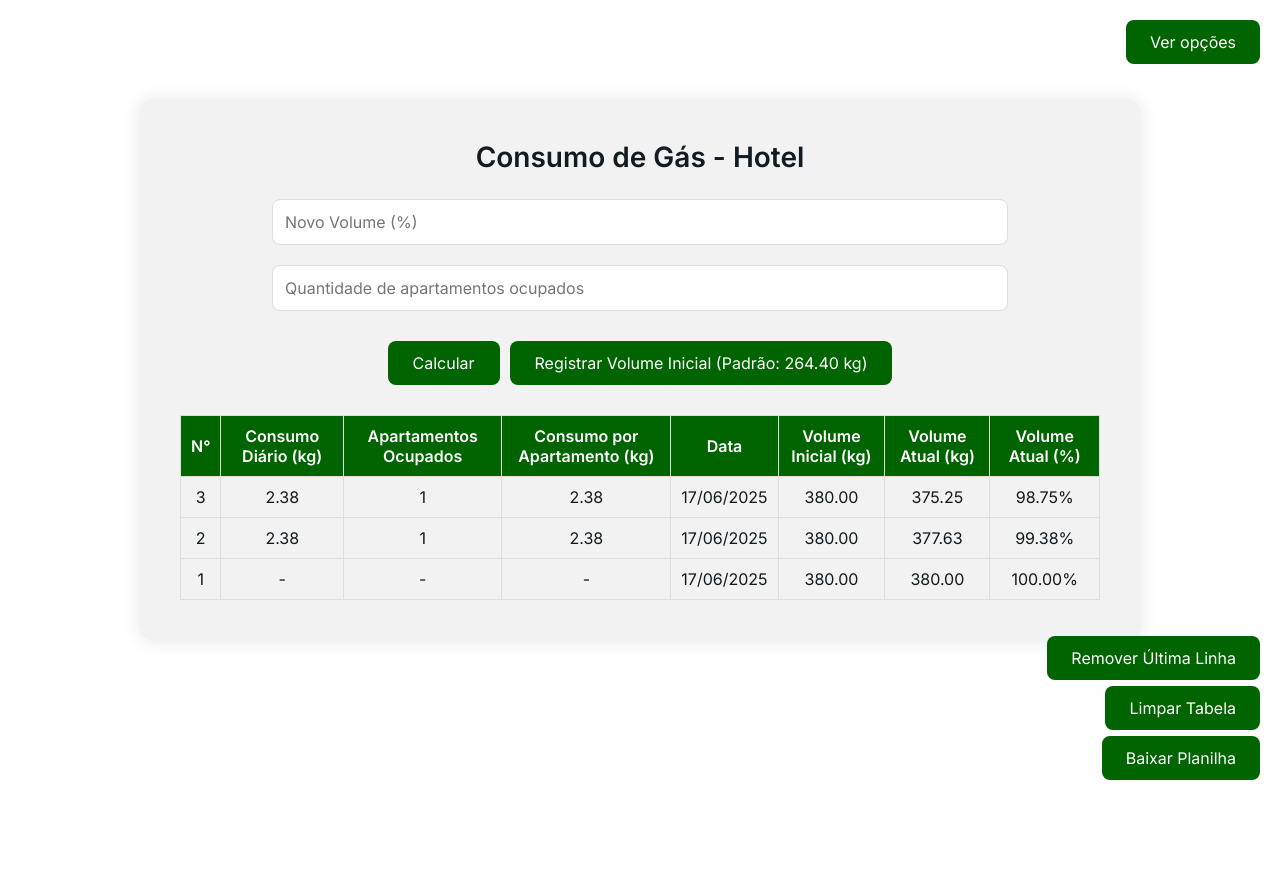
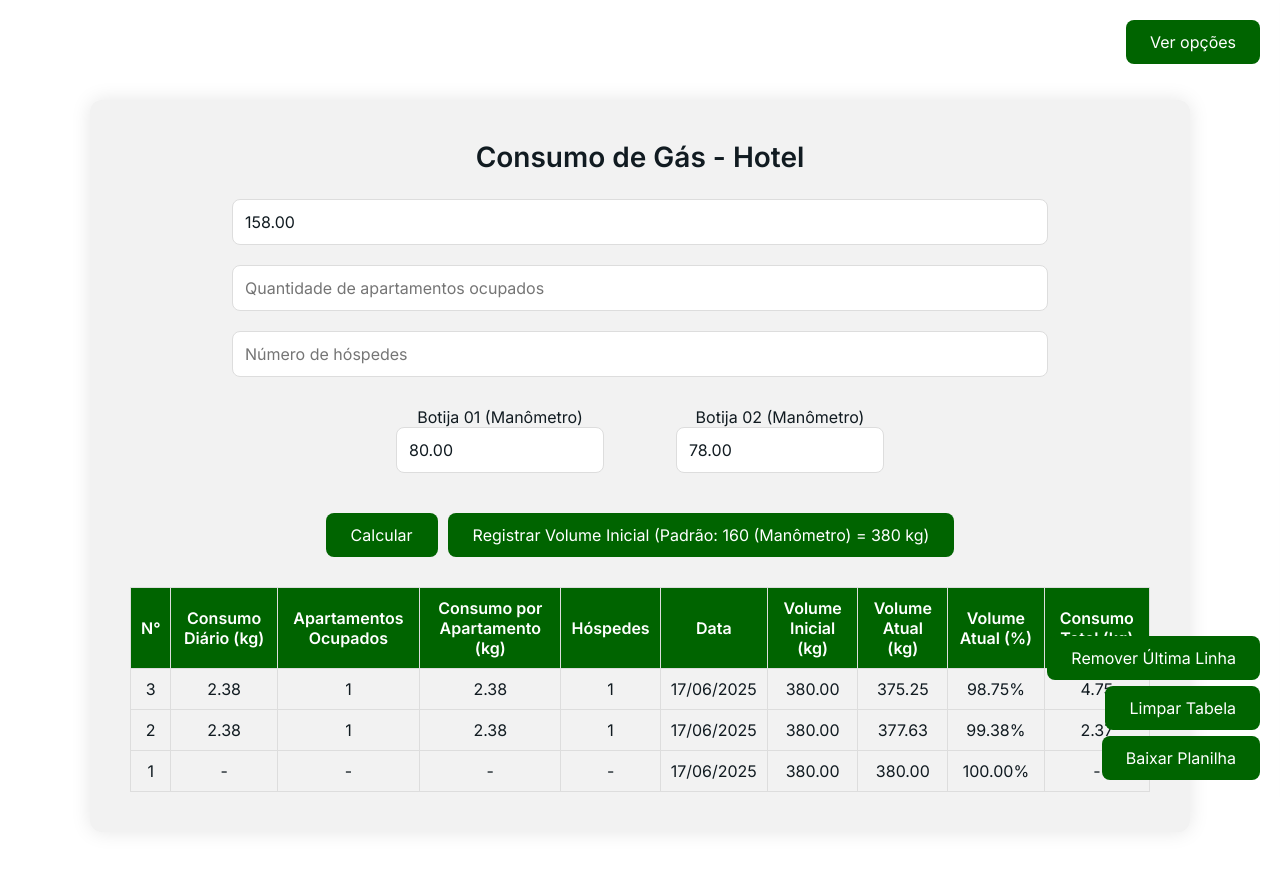
Before and after one commit to Leandrogtgs/Projeto-Controle-Hotel, a Django app: page /consumo-gas-rvn/ in a window 1280 px wide. Run offline with Django 4.2, Linux system fonts and the light colour scheme; a user stored in the database is signed in; data comes from the database, SQL or seed files in the repository; both versions use the stored data as it was after the commit.

Commit message:
versao final

```diff
--- a/minha_pagina/templates/minha_pagina/consumo_gas_rvn.html
+++ b/minha_pagina/templates/minha_pagina/consumo_gas_rvn.html
@@ -52,7 +52,7 @@
       box-shadow: 0 0 20px rgba(0, 0, 0, 0.1);
       text-align: center;
       width: 100%;
-    max-width: 1000px;
+      max-width: 1100px;
       box-sizing: border-box;
       margin-top: 60px;
       position: relative;
@@ -207,7 +207,6 @@
       }
     }
   </style>
-
 </head>
 <body>
 
@@ -236,17 +235,37 @@
     </div>
 
     <!-- Formulário -->
+    <!-- Formulário -->
     <form id="consumoForm" method="post">
       {% csrf_token %}
-      <input type="number" id="consumo_diario" name="consumo_diario" placeholder="Novo Volume (%)" step="0.01" min="0" max="100" required />
+      <input type="number" id="consumo_diario" name="consumo_diario" placeholder="Novo Volume (%)" step="0.01" min="0" max="320" required />
       <br />
       <input type="number" id="apartamentos_ocupados" name="apartamentos_ocupados" placeholder="Quantidade de apartamentos ocupados" min="1" required />
       <br />
-      <div style="display: flex; justify-content: center; gap: 10px; flex-wrap: wrap;">
+
+      <input type="number" id="hospedes" name="hospedes" placeholder="Número de hóspedes" min="1" required />
+
+
+      <!-- Campos das Botijas -->
+      <div style="display: flex; gap: 20px; justify-content: center; margin-top: 10px; flex-wrap: nowrap;">
+        <div style="display: flex; flex-direction: column; align-items: center; min-width: 120px;">
+          <label for="botija_01">Botija 01 (Manômetro)</label>
+          <input type="number" id="botija_01" name="botija_01" step="0.01" min="0" />
+        </div>
+        <div style="display: flex; flex-direction: column; align-items: center; min-width: 120px;">
+          <label for="botija_02">Botija 02 (Manômetro)</label>
+          <input type="number" id="botija_02" name="botija_02" step="0.01" min="0" />
+        </div>
+
+      </div>
+
+
+      <div style="display: flex; justify-content: center; gap: 10px; flex-wrap: wrap; margin-top: 10px;">
         <button type="submit">Calcular</button>
-        <button type="button" onclick="registrarVolumeInicial()">Registrar Volume Inicial (Padrão: 264.40 kg)</button>
+        <button type="button" onclick="registrarVolumeInicial()">Registrar Volume Inicial (Padrão: 160 (Manômetro) = 380 kg)</button>
       </div>
     </form>
+
 
     <div id="resultado" style="margin-top: 15px; font-weight: 600; color: #111b21;"></div>
 
@@ -259,10 +278,12 @@
             <th id="thConsumoDiario">Consumo Diário (kg)</th>
             <th>Apartamentos Ocupados</th>
             <th id="thConsumoPorApartamento">Consumo por Apartamento (kg)</th>
+            <th>Hóspedes</th>
             <th>Data</th>
             <th>Volume Inicial (kg)</th>
             <th>Volume Atual (kg)</th>
             <th>Volume Atual (%)</th>
+            <th>Consumo Total (kg)</th>
           </tr>
         </thead>
         <tbody>
@@ -287,8 +308,9 @@
 
   let tipoConsumoAtual = 'Gás'; // Fixo para esta página
   let registrosCache = [];
-  let volumeInicialPadraoKg = 264.40; // Volume inicial padrão para gás em KG
+  let volumeInicialPadraoKg = 380; // Volume inicial padrão para gás em KG
   let ultimoVolumeInicialRegistrado = null; // Armazena o volume inicial efetivamente usado
+
 
   // --- Funções Auxiliares ---
   function abrirMenu() {
@@ -317,6 +339,19 @@
       console.error('Erro ao buscar registros:', error);
       alert('Não foi possível carregar os registros. Tente novamente mais tarde.');
     }
+
+    // Atualiza os campos das botijas com base no último registro que tiver dados válidos
+    const ultimoComBotijas = registrosCache.slice().reverse().find(r =>
+      r.botija_01 !== undefined || r.botija_02 !== undefined || r.botija_03 !== undefined || r.botija_04 !== undefined
+    );
+
+    if (ultimoComBotijas) {
+      document.getElementById('botija_01').value = parseFloat(ultimoComBotijas.botija_01 || 0).toFixed(2);
+      document.getElementById('botija_02').value = parseFloat(ultimoComBotijas.botija_02 || 0).toFixed(2);
+
+      atualizarVolumeTotal(); // Atualiza o campo de consumo_diario com base nas botijas
+    }
+
   }
 
   async function postData(url, data) {
@@ -361,10 +396,12 @@
       <td>${registro.consumo !== null ? registro.consumo : '-'}</td>
       <td>${registro.apartamentos !== null ? registro.apartamentos : '-'}</td>
       <td>${registro.consumo_por_apartamento !== null ? registro.consumo_por_apartamento : '-'}</td>
+      <td>${registro.hospedes !== null ? registro.hospedes : '-'}</td>
       <td>${registro.data ? new Date(registro.data + 'T00:00:00').toLocaleDateString('pt-BR') : '-'}</td>
       <td>${registro.volume_inicial !== null ? registro.volume_inicial : '-'}</td>
       <td>${registro.volume_atual !== null ? registro.volume_atual : '-'}</td>
       <td>${volumePorcentagem}</td>
+      <td>${registro.consumo_total * -1 || "-"}</td>
       `;
       tabelaConsumoBody.appendChild(linha);
     });
@@ -372,7 +409,7 @@
 
   function atualizarUIparaTipo(tipo) {
     tituloConsumo.textContent = `Consumo de ${tipo} - Hotel`;
-    inputConsumoDiario.placeholder = "Novo Volume (%)";
+    inputConsumoDiario.placeholder = "Leitura do manômetro (0 a 160)";
     thConsumoDiario.textContent = "Consumo Diário (kg)";
     thConsumoPorApartamento.textContent = "Consumo por Apartamento (kg)";
     document.getElementById('resultado').textContent = '';
@@ -410,40 +447,45 @@
 
       const volumeFormatado = volumeParaRegistrar.toFixed(2);
 
-      const result = await postData(initialVolumeUrl, { tipo: tipoConsumoAtual, volumeInicial: volumeFormatado });
+      const registroInicialData = {
+        tipo: tipoConsumoAtual,
+        consumo: '-',
+        apartamentos: '-',
+        consumoPorApartamento: '-',
+        volumeInicial: volumeFormatado,
+        volumeAtual: volumeFormatado
+      };
 
-      if (result && result.success) {
+      // Registra o volume inicial como o primeiro e único registro visível
+      const registroSalvo = await postData(apiUrl, registroInicialData);
+
+      if (registroSalvo) {
         alert(`Volume inicial de ${tipoConsumoAtual.toLowerCase()} (${volumeFormatado} kg) registrado com sucesso.`);
         ultimoVolumeInicialRegistrado = volumeParaRegistrar;
-
-          // Removido o segundo postData para evitar duplicação
-          fetchRegistros(tipoConsumoAtual); // Recarrega a tabela
+        fetchRegistros(tipoConsumoAtual); // Atualiza a tabela
       } else {
         alert('Falha ao registrar o volume inicial no servidor.');
       }
     }
 
 
-
-
-
     // --- Event Listeners ---
     document.getElementById('consumoForm').addEventListener('submit', async function(event) {
       event.preventDefault();
 
-    const percentualVolumeInput = document.getElementById('consumo_diario').value;
+      const manometroInput = document.getElementById('consumo_diario').value;
       const apartamentosInput = document.getElementById('apartamentos_ocupados').value;
 
       const apartamentos = parseInt(apartamentosInput);
-    const percentualVolume = parseFloat(percentualVolumeInput.replace(',', '.'));
+      const leituraManometro = parseFloat(manometroInput.replace(',', '.')); // valor de 0 a 320
 
       if (isNaN(apartamentos) || apartamentos <= 0) {
         alert("A quantidade de apartamentos ocupados deve ser um número maior que zero.");
         return;
       }
 
-    if (isNaN(percentualVolume) || percentualVolume < 0 || percentualVolume > 100) {
-      alert("Informe um valor percentual válido (0 a 100).");
+      if (isNaN(leituraManometro) || leituraManometro < 0 || leituraManometro > 320) {
+        alert("Informe uma leitura válida do manômetro (0 a 320).");
       return;
     }
 
@@ -453,7 +495,8 @@
         return;
     }
 
-    const novoVolumeAtualKg = (percentualVolume / 100) * volInicial;
+    // Converte leitura do manômetro em kg: 320 posições = 760 kg → 2.375 kg por unidade
+    const novoVolumeAtualKg = leituraManometro * 2.375;
     const volumeAnteriorKg = obterVolumeAtualMaisRecente(tipoConsumoAtual);
 
     if (volumeAnteriorKg === null) {
@@ -461,17 +504,10 @@
       return;
     }
 
-    // Validação: O novo volume em KG não pode ser maior que o anterior
-    // No entanto, a entrada é em %, então a validação direta é mais complexa.
-    // Vamos confiar que o cálculo do consumo abaixo lida com isso.
-    // if (novoVolumeAtualKg > volumeAnteriorKg) { ... } // Pode ser útil em alguns casos
-
     const consumoCalculadoKg = volumeAnteriorKg - novoVolumeAtualKg;
 
     if (consumoCalculadoKg < 0) {
-        alert(`O cálculo resultou em consumo negativo (${consumoCalculadoKg.toFixed(2)} kg). Verifique o percentual informado ou o volume anterior.`);
-        // Isso pode acontecer se o volumeAnteriorKg for menor que novoVolumeAtualKg,
-        // indicando um possível erro na sequência de registros ou no % informado.
+      alert(`O cálculo resultou em consumo negativo (${consumoCalculadoKg.toFixed(2)} kg). Verifique a leitura informada ou o volume anterior.`);
       return;
     }
 
@@ -485,9 +521,14 @@
       consumo: consumoCalculadoKg.toFixed(2),
       apartamentos: apartamentos,
       consumo_por_apartamento: consumoPorApartamentoKg.toFixed(2),
+      hospedes: parseInt(document.getElementById('hospedes').value) || 0,
       volumeInicial: volInicial.toFixed(2),
-      volumeAtual: novoVolumeAtualKg.toFixed(2)
+      volumeAtual: novoVolumeAtualKg.toFixed(2),
+      botija_01: parseFloat(document.getElementById('botija_01').value) || 0,
+      botija_02: parseFloat(document.getElementById('botija_02').value) || 0
+
     };
+
 
     const registroSalvo = await postData(apiUrl, novoRegistroData);
 
@@ -498,6 +539,8 @@
       alert('Falha ao salvar o registro no servidor.');
     }
   });
+
+
 
   document.getElementById('btnRemoverUltimaLinha').addEventListener('click', async () => {
     if (confirm(`Tem certeza que deseja remover o último registro de ${tipoConsumoAtual}?`)) {
@@ -570,6 +613,23 @@
   // Adiciona evento ao botão de download
   document.getElementById('btnBaixarPlanilha').addEventListener('click', baixarTabelaComoExcel);
 
+  // 04 botijas *****
+  function atualizarVolumeTotal() {
+  const botija1 = parseFloat(document.getElementById('botija_01').value) || 0;
+  const botija2 = parseFloat(document.getElementById('botija_02').value) || 0;
+
+
+  const total = botija1 + botija2;
+
+  // Atualiza o campo de volume (antes usado para %)
+  document.getElementById('consumo_diario').value = total.toFixed(2);
+  }
+
+  // Adiciona os event listeners para atualizar sempre que um campo mudar
+  ['botija_01', 'botija_02'].forEach(id => {
+  document.getElementById(id).addEventListener('input', atualizarVolumeTotal);
+  });
+
 
 
 </script>
--- a/minha_pagina/views.py
+++ b/minha_pagina/views.py
@@ -51,6 +51,11 @@ def api_registros_consumo(request):
 
         data = []
         for r in registros:
+            # Calcula consumo_total na hora da consulta, caso não esteja salvo no BD
+            consumo_total = None
+            if r.volume_atual is not None and r.volume_inicial is not None:
+                consumo_total = r.volume_atual - r.volume_inicial
+
             data.append({
                 "id": r.id,
                 "tipo": r.tipo,
@@ -63,6 +68,8 @@ def api_registros_consumo(request):
                 "botija_02": r.botija_02 or "-",
                 "botija_03": r.botija_03 or "-",
                 "botija_04": r.botija_04 or "-",
+                "hospedes": r.hospedes or "-",
+                "consumo_total": consumo_total if consumo_total is not None else "-",
                 "data": r.data.strftime("%Y-%m-%d") if r.data else None,
             })
 
@@ -80,18 +87,25 @@ def api_registros_consumo(request):
                 except:
                     return None
 
+            volume_inicial = clean(dados.get("volumeInicial"))
+            volume_atual = clean(dados.get("volumeAtual"))
+
+            consumo_total = volume_atual - volume_inicial if volume_atual is not None and volume_inicial is not None else None
+
             registro = RegistroConsumo.objects.create(
                 usuario=request.user,
                 tipo=dados.get("tipo"),
                 consumo=clean(dados.get("consumo")),
                 apartamentos=clean(dados.get("apartamentos"), int),
                 consumo_por_apartamento=clean(dados.get("consumoPorApartamento")),
-                volume_inicial=clean(dados.get("volumeInicial")),
-                volume_atual=clean(dados.get("volumeAtual")),
+                volume_inicial=volume_inicial,
+                volume_atual=volume_atual,
                 botija_01=clean(dados.get("botija_01")),
                 botija_02=clean(dados.get("botija_02")),
                 botija_03=clean(dados.get("botija_03")),
                 botija_04=clean(dados.get("botija_04")),
+                hospedes=clean(dados.get("hospedes"), int),
+                consumo_total=consumo_total,
             )
 
             return JsonResponse({
@@ -106,12 +120,16 @@ def api_registros_consumo(request):
                 "botija_02": registro.botija_02 or "-",
                 "botija_03": registro.botija_03 or "-",
                 "botija_04": registro.botija_04 or "-",
+                "hospedes": registro.hospedes or "-",
+                "consumo_total": registro.consumo_total or "-",
                 "data": registro.data.strftime("%Y-%m-%d"),
             }, status=201)
 
         except Exception as e:
             print(f"Erro: {e}")
             return JsonResponse({"error": "Erro ao salvar"}, status=500)
+
+
 
 
 @login_required
@@ -259,32 +277,102 @@ def consumo_energia_rvn_view(request):
 
 
 
+@csrf_exempt
+@require_http_methods(["GET", "POST"])
 def api_registros_rvn(request):
     if request.method == 'GET':
         tipo = request.GET.get('tipo')
-        registros = ConsumoRVN.objects.filter(tipo=tipo).values()
-        return JsonResponse(list(registros), safe=False)
+        registros = ConsumoRVN.objects.filter(tipo=tipo).order_by("data", "id")
+        data = []
+
+        for r in registros:
+            # Obtém volume_inicial e volume_atual convertidos para float (ou None)
+            try:
+                volume_inicial = float(r.volume_inicial) if r.volume_inicial is not None else None
+            except:
+                volume_inicial = None
+
+            try:
+                volume_atual = float(r.volume_atual) if r.volume_atual is not None else None
+            except:
+                volume_atual = None
+
+            if volume_inicial is not None and volume_atual is not None:
+                consumo_total = volume_atual - volume_inicial
+                consumo_total_str = f"{consumo_total:.2f}"
+            else:
+                consumo_total_str = "-"
+
+            data.append({
+                "id": r.id,
+                "tipo": r.tipo,
+                "consumo": str(r.consumo) if r.consumo is not None else "-",
+                "apartamentos": r.apartamentos or "-",
+                "consumo_por_apartamento": str(r.consumo_por_apartamento) if r.consumo_por_apartamento is not None else "-",
+                "volume_inicial": str(r.volume_inicial) if r.volume_inicial is not None else "-",
+                "volume_atual": str(r.volume_atual) if r.volume_atual is not None else "-",
+                "botija_01": str(r.botija_01) if r.botija_01 is not None else "-",
+                "botija_02": str(r.botija_02) if r.botija_02 is not None else "-",
+                "hospedes": r.hospedes or "-",
+                "data": r.data.strftime('%Y-%m-%d'),
+                "consumo_total": consumo_total_str,
+            })
+
+        return JsonResponse(data, safe=False)
 
     elif request.method == 'POST':
-        data = json.loads(request.body)
-        registro = ConsumoRVN.objects.create(
-            tipo=data.get('tipo'),
-            consumo=data.get('consumo'),
-            apartamentos=data.get('apartamentos'),
-            consumo_por_apartamento=data.get('consumo_por_apartamento'),
-            volume_inicial=data.get('volumeInicial'),
-            volume_atual=data.get('volumeAtual')
-        )
-        return JsonResponse({
-            "id": registro.id,
-            "tipo": registro.tipo,
-            "consumo": str(registro.consumo),
-            "apartamentos": registro.apartamentos,
-            "consumo_por_apartamento": str(registro.consumo_por_apartamento),
-            "data": registro.data.strftime('%Y-%m-%d'),
-            "volume_inicial": str(registro.volume_inicial),
-            "volume_atual": str(registro.volume_atual)
-        })
+        try:
+            data = json.loads(request.body)
+
+            def clean(val, tipo=float):
+                if val in ("", "-", None):
+                    return None
+                try:
+                    return tipo(val)
+                except:
+                    return None
+
+            volume_inicial_val = clean(data.get('volumeInicial'))
+            volume_atual_val = clean(data.get('volumeAtual'))
+
+            registro = ConsumoRVN.objects.create(
+                tipo=data.get('tipo'),
+                consumo=clean(data.get('consumo')),
+                apartamentos=clean(data.get('apartamentos'), int),
+                consumo_por_apartamento=clean(data.get('consumo_por_apartamento')),
+                volume_inicial=volume_inicial_val,
+                volume_atual=volume_atual_val,
+                botija_01=clean(data.get("botija_01")),
+                botija_02=clean(data.get("botija_02")),
+                hospedes=clean(data.get("hospedes"), int),
+            )
+
+            # Calcula consumo_total no POST também
+            if volume_inicial_val is not None and volume_atual_val is not None:
+                consumo_total_post = volume_atual_val - volume_inicial_val
+                consumo_total_post_str = f"{consumo_total_post:.2f}"
+            else:
+                consumo_total_post_str = "-"
+
+            return JsonResponse({
+                "id": registro.id,
+                "tipo": registro.tipo,
+                "consumo": str(registro.consumo or "-"),
+                "apartamentos": registro.apartamentos or "-",
+                "consumo_por_apartamento": str(registro.consumo_por_apartamento or "-"),
+                "volume_inicial": str(registro.volume_inicial or "-"),
+                "volume_atual": str(registro.volume_atual or "-"),
+                "botija_01": str(registro.botija_01 or "-"),
+                "botija_02": str(registro.botija_02 or "-"),
+                "hospedes": registro.hospedes or "-",
+                "data": registro.data.strftime('%Y-%m-%d'),
+                "consumo_total": consumo_total_post_str,
+            }, status=201)
+
+        except Exception as e:
+            print("Erro ao salvar:", e)
+            return JsonResponse({"error": "Erro ao salvar dados"}, status=500)
+
 
 @csrf_exempt
 def remover_ultimo_rvn(request):
```
Also changed, not shown: minha_pagina/models.py (+9 -0 lines), minha_pagina/templates/minha_pagina/consumo_crb.html (+8 -1 lines), minha_pagina/templates/minha_pagina/consumo_energia.html (+9 -1 lines), minha_pagina/templates/minha_pagina/consumo_energia_rvn.html (+8 -0 lines), minha_pagina/templates/minha_pagina/consumo_gas.html (+15 -6 lines), minha_pagina/templates/minha_pagina/consumo_rvn.html (+9 -1 lines), db.sqlite3, minha_pagina/migrations/0005_registroconsumo_hospedes.py (added), minha_pagina/migrations/0006_consumorvn_botija_01_consumorvn_botija_02_and_more.py (added), minha_pagina/migrations/0007_alter_consumorvn_consumo_and_more.py (added), minha_pagina/migrations/0008_remove_registroconsumo_hospedes_and_more.py (added), minha_pagina/migrations/0009_remove_consumorvn_botija_03_and_more.py (added), minha_pagina/migrations/0010_consumorvn_botija_03_consumorvn_botija_04.py (added), minha_pagina/migrations/0011_remove_consumorvn_botija_03_and_more.py (added), 3 more files. Lines whose indentation alone changed are shown as unchanged.
